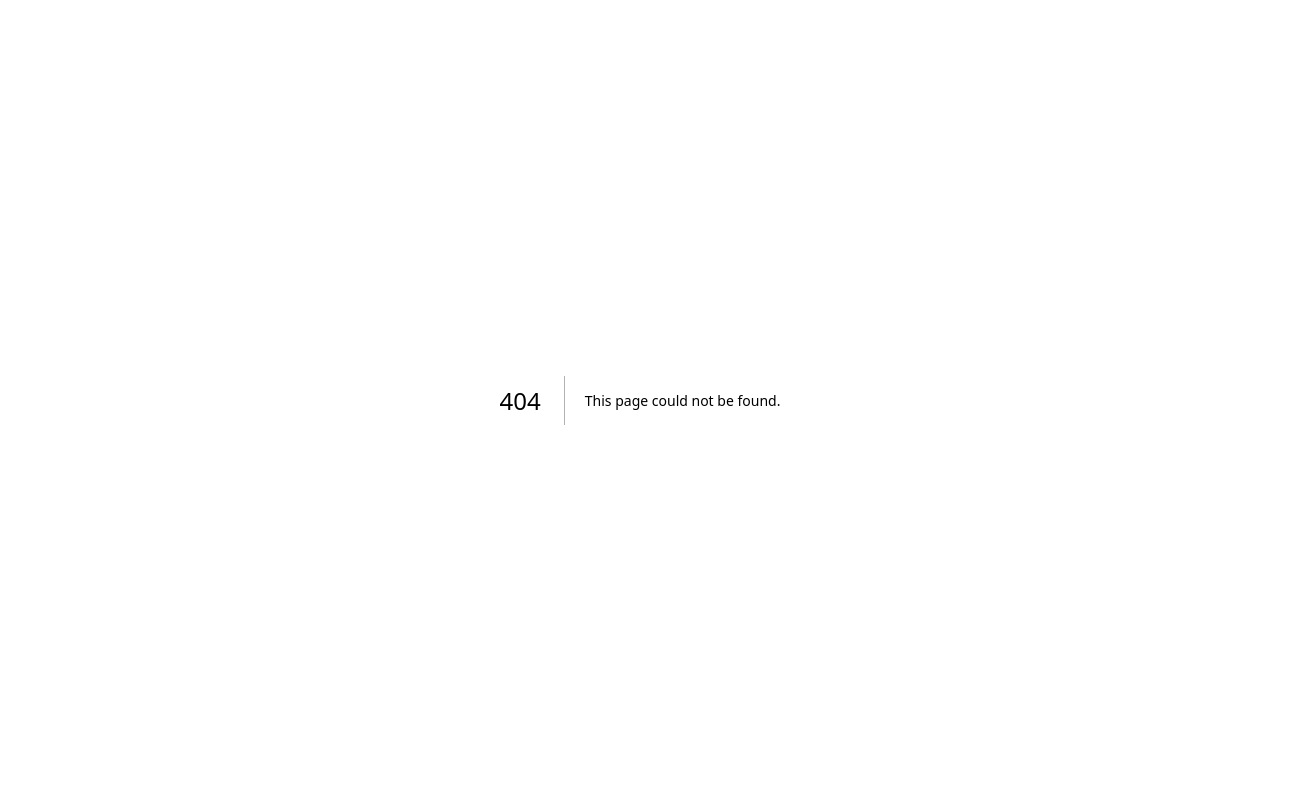
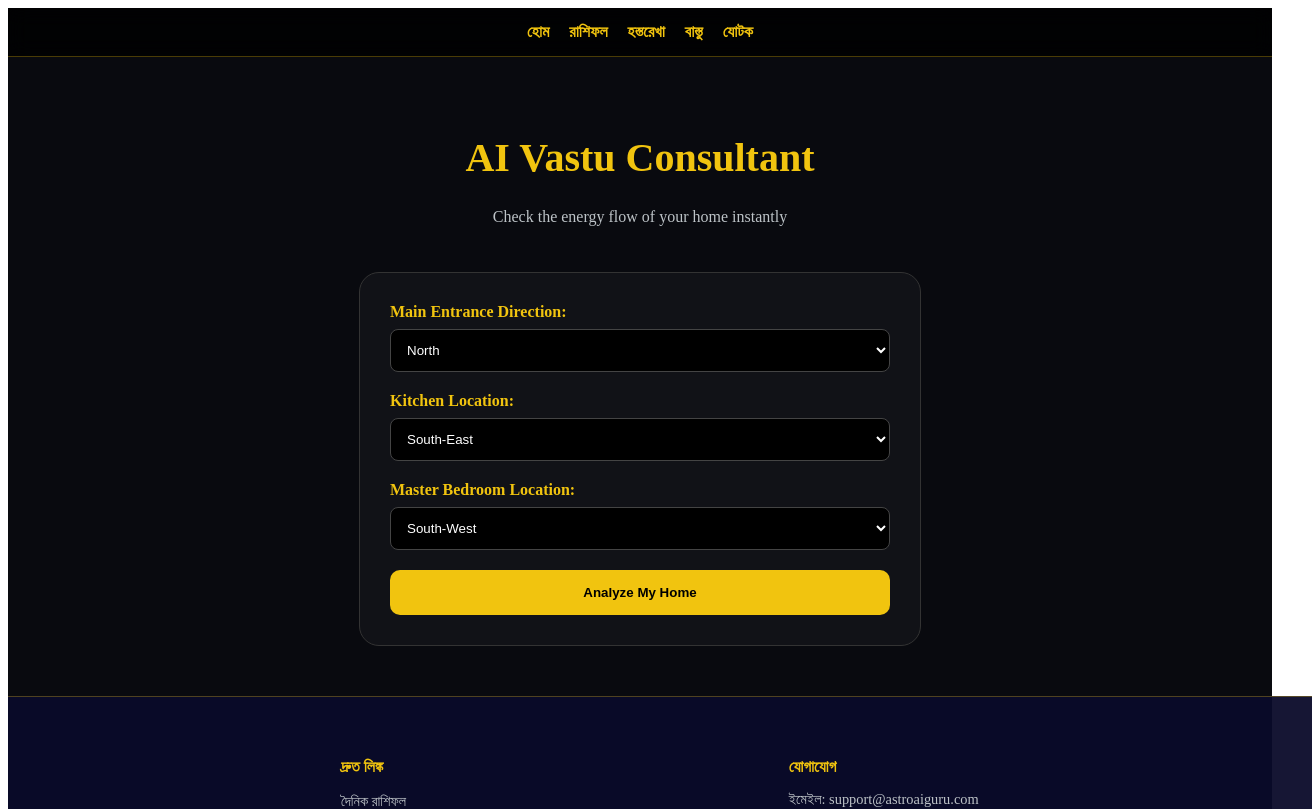
Before and after one commit to astrologyajoy-spec/astro-sit, a Next.js app: page /vastu in a window 1280 px wide. Before the commit this address had no page. Shown: the top 809 px of the page, 1312 px wide, since content can reach past the window. Built offline with nearby package versions, Linux system fonts and the light colour scheme.

Commit message:
Create vastu.js

```diff
--- /dev/null
+++ b/pages/vastu.js
@@ -0,0 +1,116 @@
+import { useState } from 'react';
+import Header from '../components/Header';
+import Footer from '../components/Footer';
+
+export default function Vastu() {
+  const [report, setReport] = useState(null);
+
+  const analyzeVastu = (e) => {
+    e.preventDefault();
+    const entrance = e.target.entrance.value;
+    const kitchen = e.target.kitchen.value;
+    const bedroom = e.target.bedroom.value;
+
+    // Vastu Logic Simulation
+    let score = 0;
+    let suggestions = [];
+
+    if (entrance === "North" || entrance === "East") {
+      score += 35;
+      suggestions.push("✅ Entrance is in a very auspicious direction.");
+    } else {
+      suggestions.push("❌ Main entrance could be better in North or East.");
+    }
+
+    if (kitchen === "South-East") {
+      score += 35;
+      suggestions.push("✅ Kitchen is perfectly placed in the Fire zone.");
+    } else {
+      suggestions.push("❌ Kitchen in " + kitchen + " may cause health or financial issues.");
+    }
+
+    if (bedroom === "South-West") {
+      score += 30;
+      suggestions.push("✅ Master Bedroom is in the correct stability zone.");
+    } else {
+      suggestions.push("❌ Consider moving the Master Bedroom to the South-West.");
+    }
+
+    setReport({ score, suggestions });
+  };
+
+  return (
+    <div style={{ display: 'flex', flexDirection: 'column', minHeight: '100vh', background: '#090a0f', color: '#fff' }}>
+      <Header />
+
+      <main style={{ flex: 1, padding: '50px 20px', textAlign: 'center' }}>
+        <h1 style={{ color: '#f1c40f', fontSize: '2.5rem' }}>AI Vastu Consultant</h1>
+        <p style={{ color: '#bdc3c7' }}>Check the energy flow of your home instantly</p>
+
+
+
+        <form onSubmit={analyzeVastu} style={formStyle}>
+          <div style={inputGroup}>
+            <label style={labelStyle}>Main Entrance Direction:</label>
+            <select name="entrance" style={selectStyle}>
+              <option>North</option>
+              <option>South</option>
+              <option>East</option>
+              <option>West</option>
+              <option>North-East</option>
+            </select>
+          </div>
+
+          <div style={inputGroup}>
+            <label style={labelStyle}>Kitchen Location:</label>
+            <select name="kitchen" style={selectStyle}>
+              <option>South-East</option>
+              <option>North-West</option>
+              <option>North-East</option>
+              <option>South-West</option>
+            </select>
+          </div>
+
+          <div style={inputGroup}>
+            <label style={labelStyle}>Master Bedroom Location:</label>
+            <select name="bedroom" style={selectStyle}>
+              <option>South-West</option>
+              <option>North-East</option>
+              <option>South-East</option>
+              <option>North-West</option>
+            </select>
+          </div>
+
+          <button type="submit" style={btnStyle}>Analyze My Home</button>
+        </form>
+
+        {report && (
+          <div style={reportBox}>
+            <h2 style={{ color: '#f1c40f' }}>Vastu Compliance Score: {report.score}%</h2>
+            <div style={{ textAlign: 'left', marginTop: '20px' }}>
+              {report.suggestions.map((s, i) => (
+                <p key={i} style={{ marginBottom: '10px' }}>{s}</p>
+              ))}
+            </div>
+            <p style={{ fontSize: '0.9rem', color: '#888', marginTop: '20px' }}>
+              *This is an AI-generated basic analysis. For serious issues, consult a professional.
+            </p>
+          </div>
+        )}
+      </main>
+
+      <Footer />
+    </div>
+  );
+}
+
+// Styles
+const formStyle = {
+  background: 'rgba(255,255,255,0.03)', padding: '30px', borderRadius: '20px',
+  display: 'inline-block', width: '100%', maxWidth: '500px', border: '1px solid #333', marginTop: '30px'
+};
+const inputGroup = { marginBottom: '20px', textAlign: 'left' };
+const labelStyle = { display: 'block', marginBottom: '8px', color: '#f1c40f', fontWeight: 'bold' };
+const selectStyle = { width: '100%', padding: '12px', borderRadius: '8px', background: '#000', color: '#fff', border: '1px solid #444' };
+const btnStyle = { width: '100%', padding: '15px', background: '#f1c40f', color: '#000', fontWeight: 'bold', border: 'none', borderRadius: '10px', cursor: 'pointer' };
+const reportBox = { marginTop: '40px', padding: '30px', border: '2px solid #f1c40f', borderRadius: '20px', maxWidth: '600px', margin: '40px auto', background: '#111' };
```
